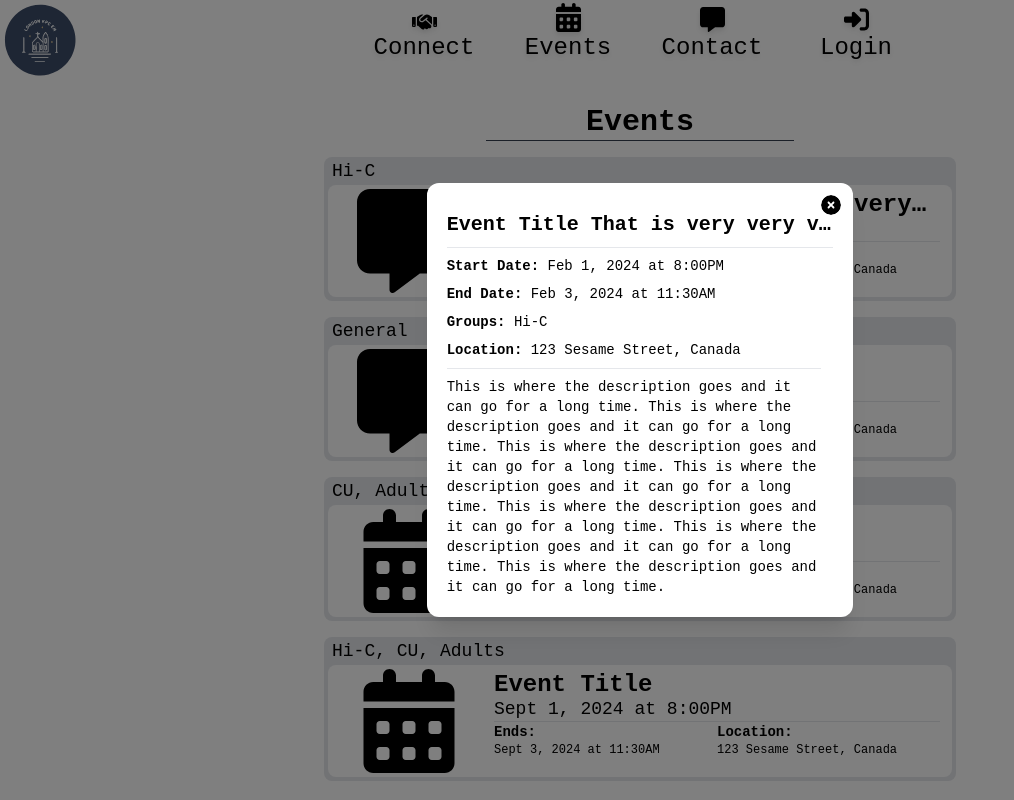
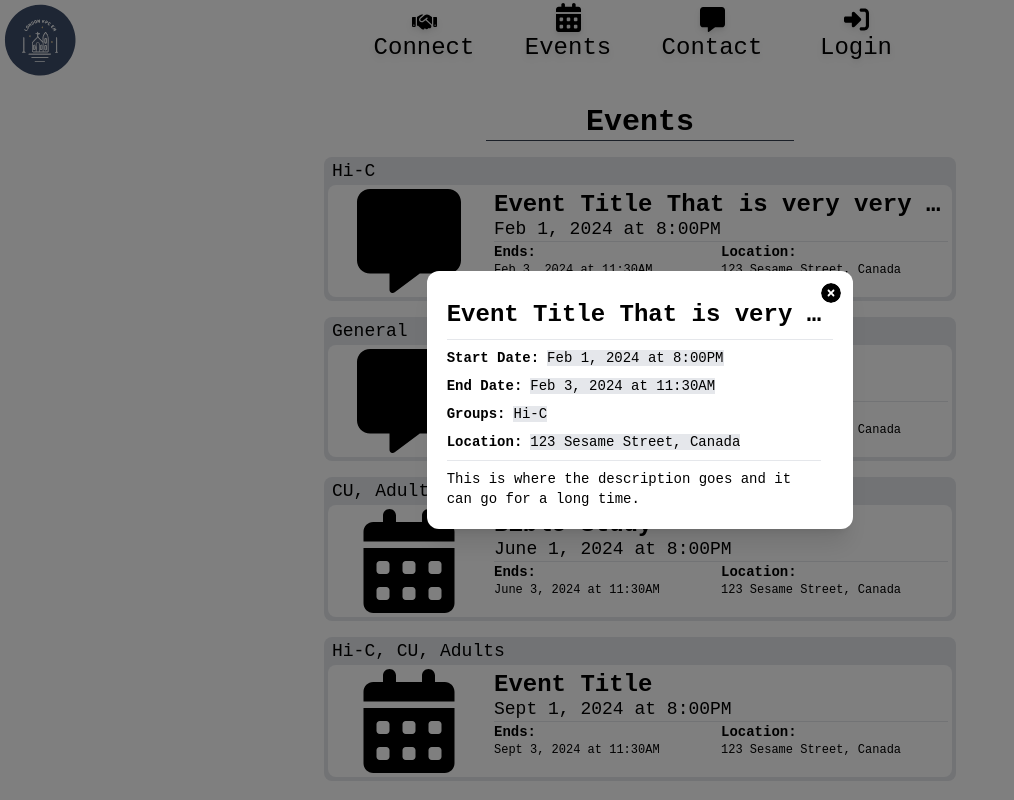
Before and after one commit to LondonKPC/lkpc-frontend, a Next.js app: page /events in a window 1280 px wide. Both pictures are taken after a click on the element 640 px from the left and 229 px from the top of the page. Shown: the top 800 px of the page, without its empty margins (0-1014 px from the left). Built offline with nearby package versions, Linux system fonts and the light colour scheme.

Commit message:
Modals have max height (50 vh)

```diff
--- a/components/event_card/EventCard.tsx
+++ b/components/event_card/EventCard.tsx
@@ -27,9 +27,9 @@ const EventCard: React.FC<EventCardProps> = ({ eventId, selectedEventId, setSele
     }, [setSelectedEventId]);
 
     return (
-        <div className="flex w-full justify-center items-center">
+        <div className="flex h-full w-full justify-center items-center">
             <div
-                className="flex flex-col w-full h-32 sm:w-2/3 lg:w-1/2 sm:h-36 bg-gray-200 rounded-lg"
+                className="flex flex-col w-full h-32 sm:w-3/4 lg:w-1/2 sm:h-36 bg-gray-200 rounded-lg"
                 onClick={handleEventClick}
             >
                 <div className="h-full flex px-2 sm:text-lg text-black">
@@ -40,7 +40,7 @@ const EventCard: React.FC<EventCardProps> = ({ eventId, selectedEventId, setSele
                         <div className="flex flex-row w-1/4 h-full">
                             <Image src={imageSrc} alt="Calendar" />
                         </div>
-                        <div className="flex flex-col w-3/4 px-1 sm:px-2">
+                        <div className="flex flex-col w-3/4 pl-1 sm:pl-2">
                             <div className="h-1/2">
                                 <h1 className="h-fit text-lg sm:text-2xl font-bold text-nowrap overflow-hidden text-ellipsis">{eventTitle}</h1>
                                 <a className="relative text-sm md:text-lg -top-1.5">{startDate}</a>
@@ -67,13 +67,7 @@ const EventCard: React.FC<EventCardProps> = ({ eventId, selectedEventId, setSele
                     endDate={endDate}
                     groups={groups}
                     location={location}
-                    description="This is where the description goes and it can go for a long time.
-                        This is where the description goes and it can go for a long time.
-                        This is where the description goes and it can go for a long time.
-                        This is where the description goes and it can go for a long time.
-                        This is where the description goes and it can go for a long time.
-                        This is where the description goes and it can go for a long time.
-                        This is where the description goes and it can go for a long time."
+                    description="This is where the description goes and it can go for a long time."
                 />
             )}
         </div>
--- a/components/modal/Modal.tsx
+++ b/components/modal/Modal.tsx
@@ -23,7 +23,7 @@ const Modal: React.FC<ModalProps> = ({ handleModalClose, eventTitle, startDate,
 
     return (
         <div className="fixed inset-0 flex items-center justify-center bg-black bg-opacity-50 z-30">
-            <div className="bg-white w-11/12 sm:w-1/2 lg:w-1/3 p-1 rounded-xl shadow-xl relative" ref={outsideDivRef}>
+            <div className="bg-white max-h-[50%] w-11/12 sm:w-1/2 lg:w-1/3 p-1 rounded-xl shadow-xl relative" ref={outsideDivRef}>
                 <div className="relative items-end max-h-[90vh] bg-white rounded-xl z-10 space-y-2 p-4 overflow-hidden">
                     <Image
                         onClick={handleModalClose}
@@ -34,24 +34,24 @@ const Modal: React.FC<ModalProps> = ({ handleModalClose, eventTitle, startDate,
                         height={20}
                     />
                     <div className="border-b-[1px] pb-2 text-black font-bold">
-                        <h1 className="text-xl truncate">{eventTitle}</h1>
+                        <h1 className="text-lg sm:text-xl md:text-2xl truncate">{eventTitle}</h1>
                     </div>
-                    <div className="flex flex-col text-black text-sm space-y-2 overflow-y-auto pr-3 max-h-[75vh]">
+                    <div className="flex flex-col text-black text-sm space-y-2 overflow-y-auto pr-3 max-h-[35vh]">
                         <div>
-                            <span className="font-bold">Start Date: </span>
-                            <span>{startDate}</span>
+                            <span className="font-bold mr-2">Start Date:</span>
+                            <span className="bg-gray-200">{startDate}</span>
                         </div>
                         <div>
-                            <span className="font-bold">End Date: </span>
-                            <span>{endDate}</span>
+                            <span className="font-bold mr-2">End Date:</span>
+                            <span className="bg-gray-200">{endDate}</span>
                         </div>
                         <div>
-                            <span className="font-bold">Groups: </span>
-                            <span>{groups.join(", ")}</span>
+                            <span className="font-bold mr-2">Groups:</span>
+                            <span className="bg-gray-200">{groups.join(", ")}</span>
                         </div>
                         <div className="border-b-[1px] pb-2">
-                            <span className="font-bold">Location: </span>
-                            <span>{location}</span>
+                            <span className="font-bold mr-2">Location:</span>
+                            <span className="bg-gray-200">{location}</span>
                         </div>
                         <div className="text-black">
                             <p>{description}</p>
--- a/constants/constants.ts
+++ b/constants/constants.ts
@@ -1,4 +1,3 @@
-
 
 export enum Group {
     General = "General",
```
